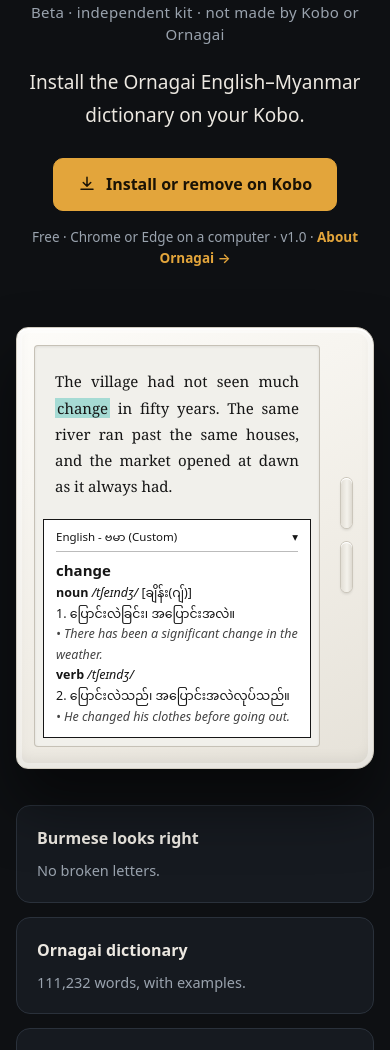
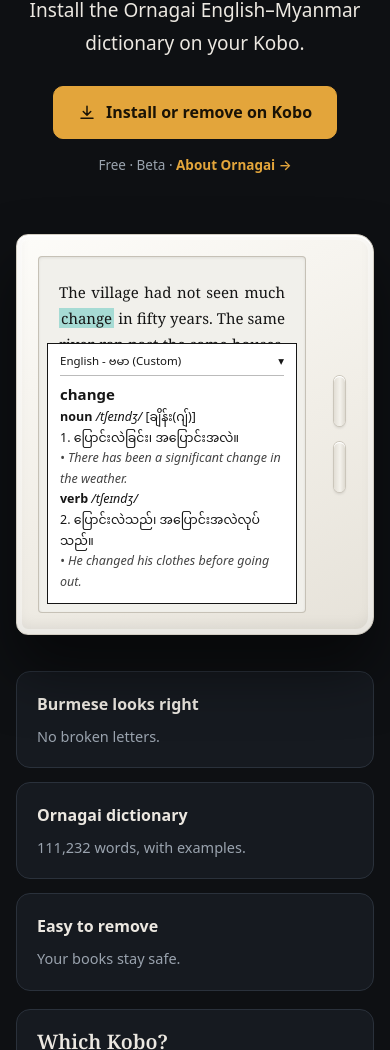
Before and after one commit to kaungpyaehein/kobo-myanmar-dictionary, a website with bundled scripts: page site/index.html in a window 390 px wide. Shown: the part 297-1347 px from the top of the page. Built offline with nearby package versions, Linux system fonts and the light colour scheme.

Commit message:
Simplify hero and size device mock like Kobo Libra Colour
Hero is now title, one sentence, button and a short info line.
Device mock uses the real 144.6 x 161 mm body and 3:4 screen.

```diff
--- a/site/i18n.js
+++ b/site/i18n.js
@@ -3,11 +3,10 @@
 export const TEXT = {
   en: {
     lang: 'မြန်မာ',
-    forLine: 'Beta · independent kit · not made by Kobo or Ornagai',
     tagline: 'Install the Ornagai English–Myanmar dictionary on your Kobo.',
     cta: 'Install or remove on Kobo',
     check: 'Check my Kobo',
-    version: 'Free · Chrome or Edge on a computer · v{v}',
+    version: 'Free · Beta',
     f1t: 'Burmese looks right',
     f1: 'No broken letters.',
     f2t: 'Ornagai dictionary',
@@ -102,11 +101,10 @@ export const TEXT = {
   // Burmese: formal written style (ပါသည်), short and plain.
   my: {
     lang: 'EN',
-    forLine: 'Beta · လွတ်လပ်သော Kit · Kobo သို့မဟုတ် Ornagai က ပြုလုပ်ထားခြင်း မဟုတ်ပါ',
     tagline: 'Ornagai English–မြန်မာ အဘိဓာန်ကို Kobo တွင် Install လုပ်ပါ',
     cta: 'Kobo တွင် Install / Remove လုပ်ရန်',
     check: 'Kobo ကို စစ်ဆေးရန်',
-    version: 'အခမဲ့ · ကွန်ပျူတာရှိ Chrome / Edge · v{v}',
+    version: 'အခမဲ့ · Beta',
     f1t: 'မြန်မာစာ မှန်ကန်စွာ ပေါ်သည်',
     f1: 'စာလုံးများ နေရာမလွဲတော့ပါ။',
     f2t: 'Ornagai အဘိဓာန်',
--- a/site/index.html
+++ b/site/index.html
@@ -25,7 +25,6 @@
     <section class="hero">
       <img class="logo" src="icon.svg" alt="" width="72" height="72">
       <h1>Kobo English–Myanmar Dictionary Kit</h1>
-      <p class="for" data-i18n="forLine"></p>
       <p class="tagline" data-i18n="tagline"></p>
       <a class="btn primary big" href="#kit">
         <svg viewBox="0 0 24 24" aria-hidden="true"><path d="M12 3v12m0 0-5-5m5 5 5-5M4 19h16" fill="none" stroke="currentColor" stroke-width="2" stroke-linecap="round" stroke-linejoin="round"/></svg>
--- a/site/style.css
+++ b/site/style.css
@@ -44,8 +44,7 @@ code { font-family: var(--mono); font-size: 0.85em; background: var(--panel-2);
 main { max-width: 760px; margin: 0 auto; padding: 0 16px; }
 .hero { text-align: center; padding: 40px 0 24px; }
 .logo { width: 72px; height: 72px; filter: drop-shadow(0 10px 24px rgba(0, 0, 0, 0.45)); }
-h1 { font: 600 clamp(28px, 5vw, 36px)/1.2 var(--serif); margin: 18px 0 12px; letter-spacing: -0.01em; text-wrap: balance; }
-.for { font: 500 15px/1.5 var(--sans); color: var(--muted); letter-spacing: 0.02em; margin: 0 0 20px; }
+h1 { font: 600 clamp(26px, 4.6vw, 34px)/1.2 var(--serif); margin: 18px 0 10px; letter-spacing: -0.01em; text-wrap: balance; }
 .tagline { font-size: 19px; margin: 0 auto 26px; max-width: 520px; color: var(--text); }
 .meta { color: var(--muted); font: 13.5px/1.6 var(--sans); margin-top: 16px; }
 .meta .link { font-weight: 600; }
@@ -69,12 +68,13 @@ h1 { font: 600 clamp(28px, 5vw, 36px)/1.2 var(--serif); margin: 18px 0 12px; let
 
 /* device mock */
 .showcase { display: flex; justify-content: center; padding: 20px 0 36px; }
-/* Colour e-reader: white body, even bezel on three sides, wide right grip with two page-turn buttons */
+/* Kobo Libra Colour to scale: body 144.6 x 161 mm, 7" 3:4 screen, ~9.4 mm bezel on three sides, ~28.5 mm grip.
+   At 400px wide that is 26px bezels and a 79px grip. */
 .device {
   position: relative; width: min(400px, 100%);
   background: linear-gradient(155deg, #fdfcf9 0%, #f1eee7 55%, #e6e2d9 100%);
   border: 1px solid #d2cdc2; border-radius: 16px 24px 24px 16px;
-  padding: 26px 78px 30px 26px;
+  padding: 26px 79px 26px 26px;
   box-shadow:
     0 34px 60px rgba(0, 0, 0, 0.5),
     inset 0 2px 0 #ffffff,
@@ -82,14 +82,14 @@ h1 { font: 600 clamp(28px, 5vw, 36px)/1.2 var(--serif); margin: 18px 0 12px; let
     inset 0 -8px 14px rgba(0, 0, 0, 0.07);
 }
 .device::before, .device::after {
-  content: ""; position: absolute; right: 31px; width: 15px; height: 66px; border-radius: 9px;
+  content: ""; position: absolute; right: 32px; width: 15px; height: 66px; border-radius: 9px;
   background: linear-gradient(90deg, #e2ded5, #f4f2ec 55%, #dedad1);
   box-shadow: 0 0 0 1px #cbc6bb, 0 2px 3px rgba(0, 0, 0, 0.12), inset 0 1px 0 #fff;
 }
-.device::before { top: 34%; }
-.device::after { top: calc(34% + 84px); }
+.device::before { top: calc(50% - 76px); }
+.device::after { top: calc(50% + 10px); }
 .screen {
-  position: relative; height: 430px; overflow: hidden; border-radius: 3px;
+  position: relative; aspect-ratio: 3 / 4; overflow: hidden; border-radius: 3px;
   background: #f1f0eb; color: #161616; padding: 22px 20px;
   box-shadow: 0 0 0 1px #c6c1b6, inset 0 1px 3px rgba(0, 0, 0, 0.08);
 }
@@ -177,10 +177,10 @@ footer p { margin: 4px 0; }
   .features { grid-template-columns: 1fr; }
   .card { padding: 18px 16px; }
   .progress div { font-size: 10px; }
-  .screen { height: 400px; }
-  .device { padding: 18px 54px 22px 18px; border-radius: 12px 18px 18px 12px; }
-  .device::before, .device::after { right: 21px; width: 11px; height: 50px; }
-  .device::after { top: calc(34% + 64px); }
+  .device { padding: 22px 68px 22px 22px; border-radius: 12px 18px 18px 12px; }
+  .device::before, .device::after { right: 28px; width: 11px; height: 50px; }
+  .device::before { top: calc(50% - 58px); }
+  .device::after { top: calc(50% + 8px); }
   .codeline { flex-direction: column; align-items: flex-start; }
   .codeline code { width: 100%; }
 }
@@ -219,7 +219,7 @@ html[lang="my"] .pill, html[lang="my"] .progress div {
   font-family: var(--sans); text-transform: none; letter-spacing: 0; line-height: 1.6;
 }
 html[lang="my"] .progress div { font-size: 12.5px; }
-html[lang="my"] .meta, html[lang="my"] .for { font-family: var(--sans); letter-spacing: 0; }
+html[lang="my"] .meta { font-family: var(--sans); }
 html[lang="my"] .btn { line-height: 1.7; }
 html[lang="my"] .faq summary { line-height: 1.8; }
 .notice.tip { background: transparent; border: 1px dashed var(--line); color: var(--muted); margin: 0 0 16px; }
```
